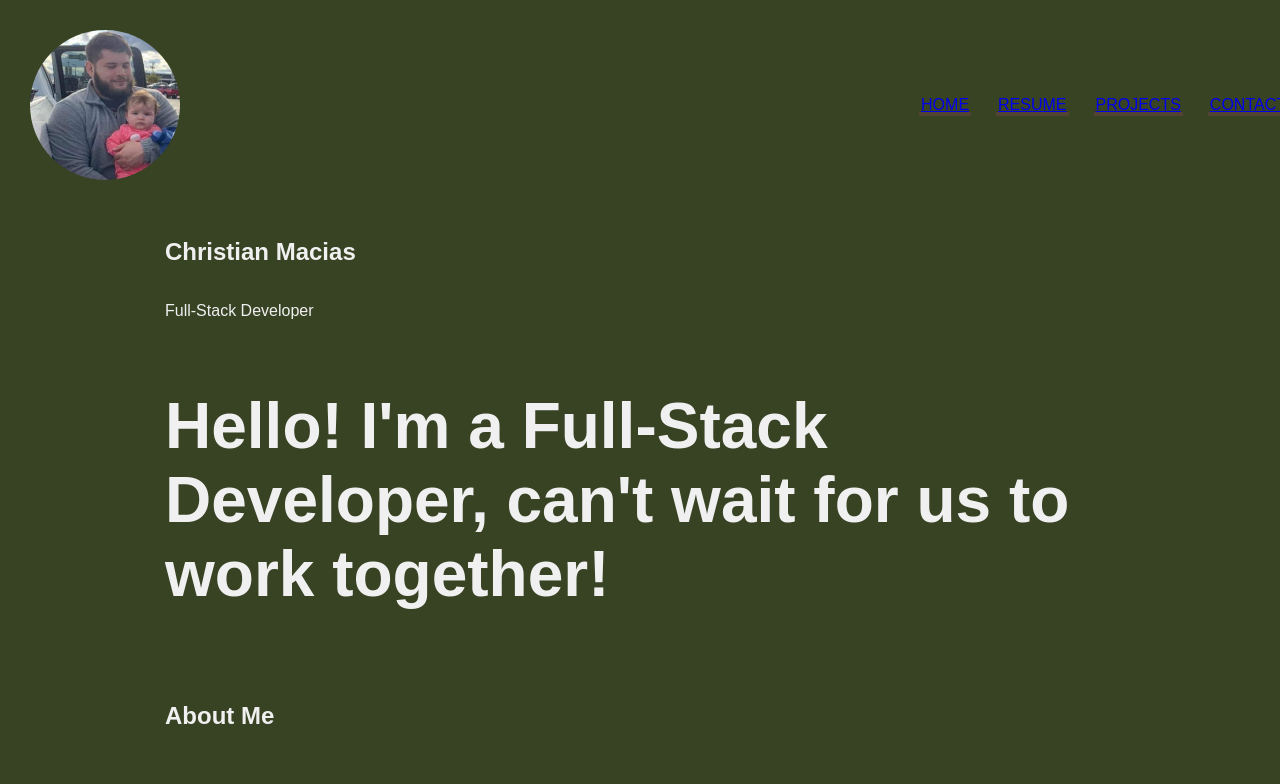
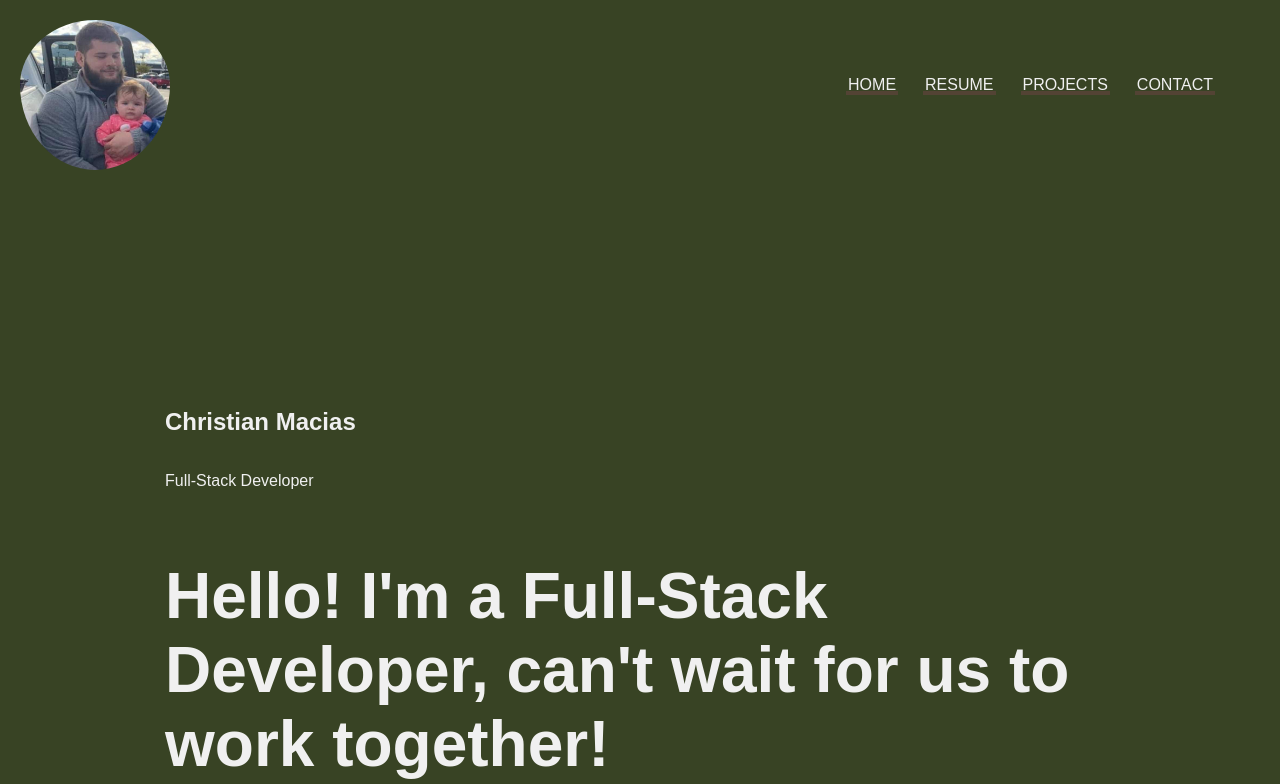
Before and after one commit to cmacias56/my-new-portfolio, a React (Create React App) app in the folder my-new-portfolio/: page / in a window 1280 px wide. Shown: the top 784 px of the page. Built offline with nearby package versions, Linux system fonts and the light colour scheme.

Commit message:
fixed navbar

```diff
--- a/my-new-portfolio/src/App.css
+++ b/my-new-portfolio/src/App.css
@@ -2,6 +2,20 @@
   font-family: 'Montserrat', sans-serif;
   background-color:rgb(56, 67, 36);
   color: #F0F0F0;
+  display: flex;
+  flex-direction: column;
+}
+.page-container{
+  display: flex;
+  flex-direction: column;
+}
+
+.header-container {
+  align-items: center;
+  display: flex;
+  justify-content: space-between;
+  padding-left: 20px;
+  width: 100%;
 }
 
 .button {
--- a/my-new-portfolio/src/App.js
+++ b/my-new-portfolio/src/App.js
@@ -5,38 +5,37 @@ import Contact from './Sections/Contact';
 import Home from './Sections/Home';
 import Resume from './Sections/Resume';
 import Projects from './Sections/Projects';
-// import { Routes, Route, BrowserRouter } from 'react-router-dom'
+import { Routes, Route } from 'react-router-dom'
 
 function App() {
-  let component
-  switch (window.location.pathname){
-      case "/":
-      component = <Home/>
-    break
-      case "/resume":
-        component = <Resume/>
-    break
-      case "/projects":
-        component = <Projects/>
-    break
-      case "/contact":
-        component = <Contact/>
-    break
-  }
+  // let component
+  // switch (window.location.pathname){
+  //     case "/":
+  //     component = <Home/>
+  //   break
+  //     case "/resume":
+  //       component = <Resume/>
+  //   break
+  //     case "/projects":
+  //       component = <Projects/>
+  //   break
+  //     case "/contact":
+  //       component = <Contact/>
+  //   break
+  // }
   return (
+    <>
     <div className='App'>
       <Header/>
-      {component}
-  {/* <BrowserRouter> */}
-    {/* <Routes>
+    <Routes>
       <Route path="/" element={<Home/>}/>
       <Route path="/resume" element={<Resume/>}/>
       <Route path="/projects" element={<Projects/>}/>
-      <Route path="/contact" element={<Contact/>}/> */}
-    {/* </Routes> */}
-    {/* </BrowserRouter> */}
+      <Route path="/contact" element={<Contact/>}/>
+    </Routes>
       <Footer/>
     </div>
+    </>
   );
 }
 
--- a/my-new-portfolio/src/Components/Header.js
+++ b/my-new-portfolio/src/Components/Header.js
@@ -1,36 +1,42 @@
 import '../Stylesheets/Header.css'
 import '../Stylesheets/NavBar.css'
 import React from "react";
-import {Link} from 'react-scroll';
+// import {Link, useMatch, unResolvedPath} from 'react-scroll';
 import me from '../assets/images/me.png';
-import { Route, Routes, BrowserRouter } from 'react-router-dom';
+import { Link, useMatch, useResolvedPath} from 'react-router-dom';
 
 
 function Header() {
     return (
 
-          <section id="Home">
-            <nav className="navbar-container">
+          <section className="header-container">
+            {/* <nav className="navbar-container"> */}
             <img src={me} alt="me" className="me" height="150px" width="150px"/>
 
-                <ul className="nav-menu">
-                    <li className="home-link">
-                        <a href="/">HOME</a>
-                    </li>
-                    <li className="resume-link">
-                        <a href="/resume">RESUME</a>
-                    </li>
-                    <li className="projects-link">
-                        <a href="/projects">PROJECTS</a>
-                    </li>
-                    <li className="contact-link">
-                        <a href="/contact">CONTACT</a>
-                    </li>
-                </ul>
-            </nav>
+                <div className="nav-menu">
+                    <Link to="/"/>
+                        <CustomLink className="home-link" to="/">HOME</CustomLink>
+                        <CustomLink className="resume-link" to="/resume">RESUME</CustomLink>
+                        <CustomLink className="projects-link" to="/projects">PROJECTS</CustomLink>
+                        <CustomLink className="contact-link" to="/contact">CONTACT</CustomLink>
+                </div>
+            {/* </nav> */}
             </section>
 
     )
   }
 
+  function CustomLink({ to, children, ...props }) {
+   const resolvedPath = useResolvedPath(to)
+   const isActive = useMatch({ path: resolvedPath.pathname, end: true})
+
+    return (
+        <li className={isActive ? "active": ""}>
+            <Link to={to} {...props}>
+                {children}
+        </Link>
+        </li>
+    )
+  }
+
   export default Header
--- a/my-new-portfolio/src/Sections/Home.js
+++ b/my-new-portfolio/src/Sections/Home.js
@@ -1,13 +1,12 @@
 import '../Stylesheets/Home.css'
 import React from 'react'
-import '../App.css'
 import github from "../assets/images/github-icon.png"
 import linkedin from "../assets/images/linkedin-icon.png"
 
 function Home() {
     return(
 
-    <section>
+    <section className='page-container'>
         <div className='home-container'>
             <br/>
             <h1 className='name-title'>Christian Macias</h1>
--- a/my-new-portfolio/src/Stylesheets/Header.css
+++ b/my-new-portfolio/src/Stylesheets/Header.css
@@ -33,4 +33,5 @@
 
   .me {
     border-radius: 50%;
+    padding-top: 20px;
   }
--- a/my-new-portfolio/src/Stylesheets/NavBar.css
+++ b/my-new-portfolio/src/Stylesheets/NavBar.css
@@ -1,10 +1,11 @@
 
 .navbar-container {
     display: flex;
-    /* border: dotted; */
     padding: 30px;
-    position: fixed;
   }
+  /* .link {
+    color: white;
+  } */
 
   @media screen and (max-width:768px) {
     .navbar-container {
@@ -38,30 +39,23 @@
   }
 
 .nav-menu {
-    display: grid;
-    /* border: dotted; */
-    grid-template-columns: repeat(4, auto);
-    grid-gap: 25px;
+    display: flex;
+    gap: 25px;
     list-style: none;
-    min-width: 90vw;
-    justify-content: end;
-    padding: 20px;
-    margin: auto;
+    margin-right: 85px;
 }
 
-@media screen and (max-width:1440px) {
+/* @media screen and (max-width:1440px) {
   .nav-menu {
-    min-width: 85vw;
-    margin: auto;
-  }
-}
+    /* margin: auto; */
+  /* } */
+/* } */
 
-@media screen and (max-width:1024px) {
+/* @media screen and (max-width:1024px) {
   .nav-menu {
-    margin: auto;
-    min-width: 80vw;
-  }
-}
+    /* margin: auto; */
+  /* } */
+/* }  */
 
 
 .home-link {
--- a/my-new-portfolio/src/index.js
+++ b/my-new-portfolio/src/index.js
@@ -3,11 +3,14 @@ import ReactDOM from 'react-dom/client';
 import './index.css';
 import App from './App';
 import reportWebVitals from './reportWebVitals';
+import { BrowserRouter } from 'react-router-dom';
 
 const root = ReactDOM.createRoot(document.getElementById('root'));
 root.render(
   <React.StrictMode>
+    <BrowserRouter>
     <App />
+    </BrowserRouter>
   </React.StrictMode>
 );
 
```
